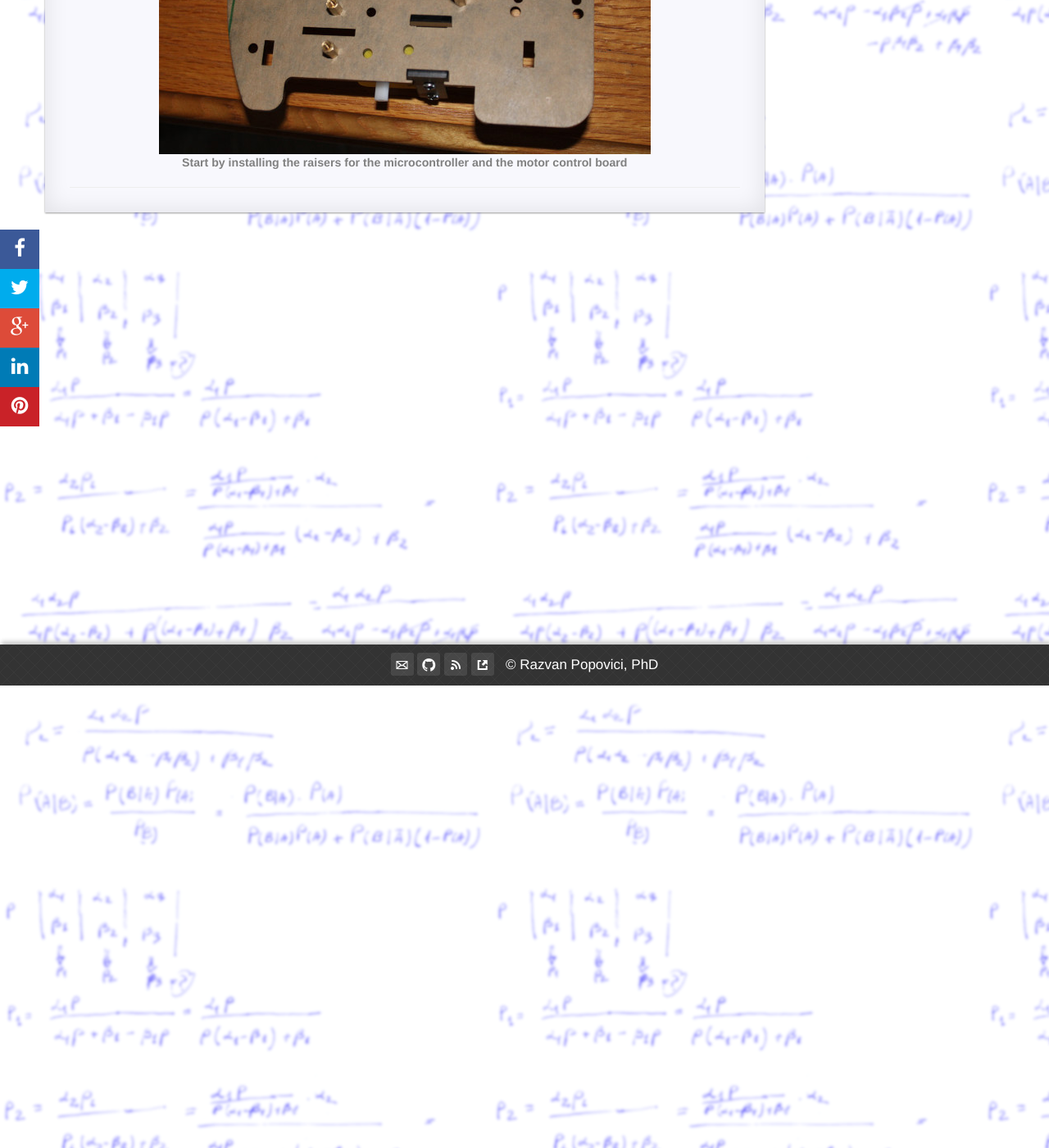
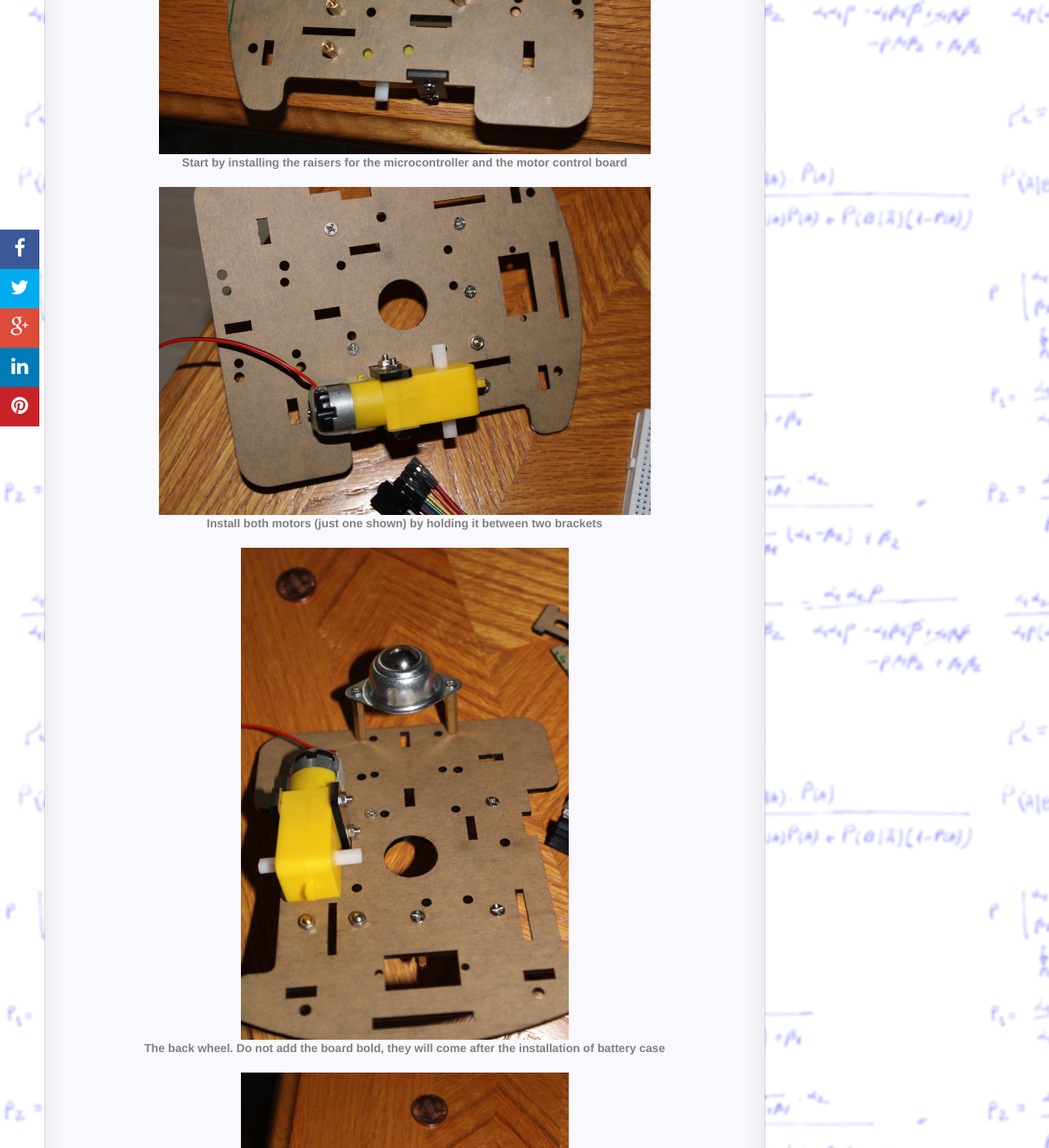
Before and after one commit to RazvanML/reco-link, a Jekyll site: the page built from _posts/2022-09-19-Robot cart.md, in a window 1280 px wide and 1400 px high, scrolled down 564 px. Shown: the whole window at 82% size. Built offline with Jekyll 4.4.1, drawn with Linux system fonts in a browser that asks for light colours; nearby versions of some CDN libraries; comment, search, counter and statistics services are not loaded; some of the changed text lies outside the part shown.

Commit message:
Update 2022-09-19-Robot cart.md

```diff
--- a/_posts/2022-09-19-Robot cart.md
+++ b/_posts/2022-09-19-Robot cart.md
@@ -1,7 +1,7 @@
 ---
 layout: post
 title: Robot cart
-tags: Arduino, toy, wireless
+tags: Arduino toy wireless
 categories: Arduino
 ---
 
@@ -9,8 +9,39 @@
 
 Here is the step by step assembly and the sequence of deploying software.
 <!--more-->
+
 <figure>
     <img src="{{'/static/robot/IMG_1069.JPG' | prepend: site.baseurl }}"
     alt='Start by installing the raisers for the microcontroller and the motor control board' />
     <figcaption>Start by installing the raisers for the microcontroller and the motor control board</figcaption>
 </figure>
+
+<figure>
+    <img src="{{'/static/robot/IMG_1071.JPG' | prepend: site.baseurl }}"
+    alt='Install both motors (just one shown) by holding it between two brackets' />
+    <figcaption>Install both motors (just one shown) by holding it between two brackets</figcaption>
+</figure>
+
+<figure>
+    <img src="{{'/static/robot/IMG_1074.JPG' | prepend: site.baseurl }}"
+    alt='The back wheel' />
+    <figcaption>The back wheel. Do not add the board bold, they will come after the installation of battery case </figcaption>
+</figure>
+
+<figure>
+    <img src="{{'/static/robot/IMG_1075.JPG' | prepend: site.baseurl }}"
+    alt='The battery case' />
+    <figcaption>The battery case, bolted in the raisers of the back wheel.</figcaption>
+</figure>
+
+<figure>
+    <img src="{{'/static/robot/IMG_1078.JPG' | prepend: site.baseurl }}"
+    alt='The servo for ultrasound mount' />
+    <figcaption>The ultrasound mount top view</figcaption>
+</figure>
+
+<figure>
+    <img src="{{'/static/robot/IMG_1079.JPG' | prepend: site.baseurl }}"
+    alt='The servo for ultrasound mount' />
+    <figcaption>The ultrasound mount bottom view</figcaption>
+</figure>
```
